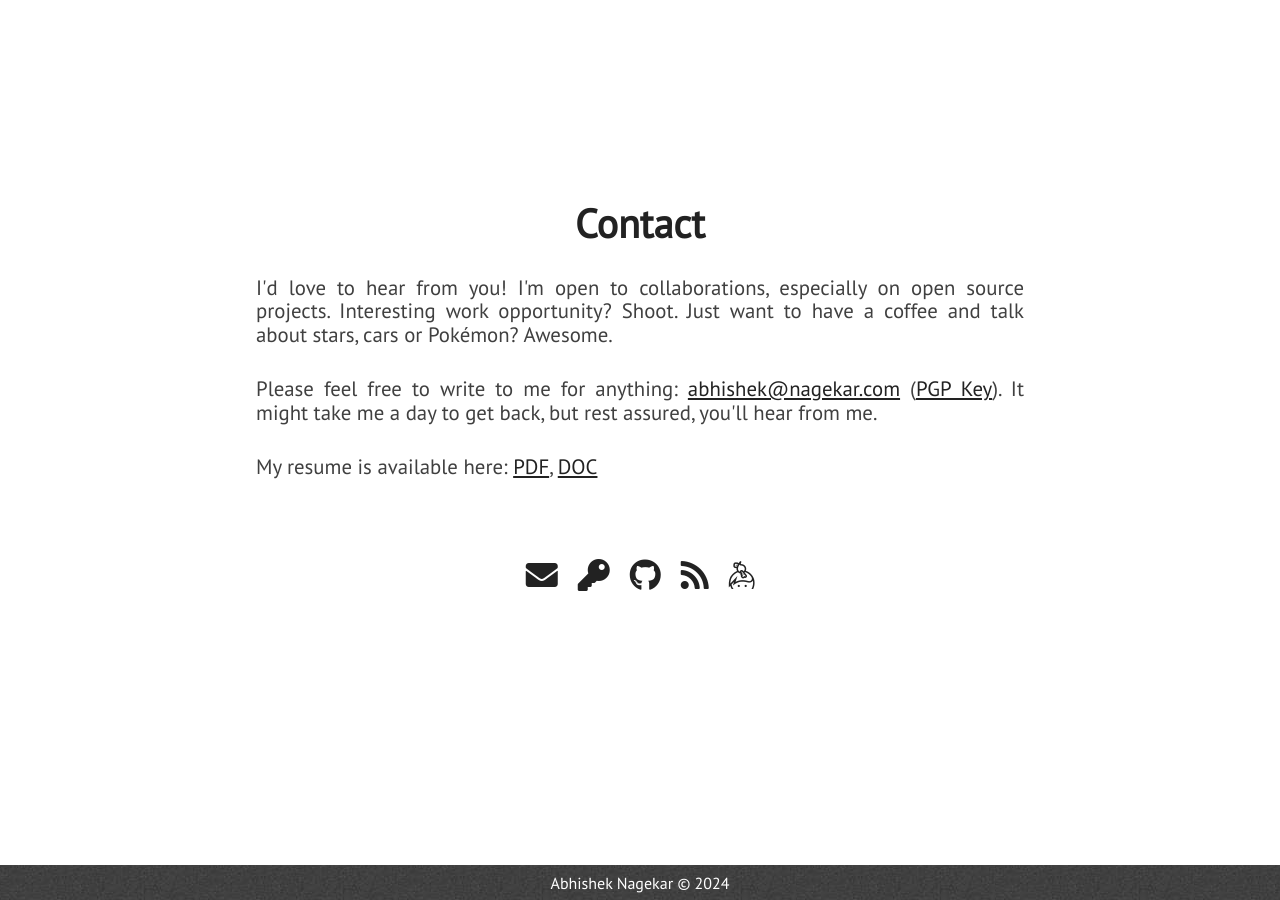
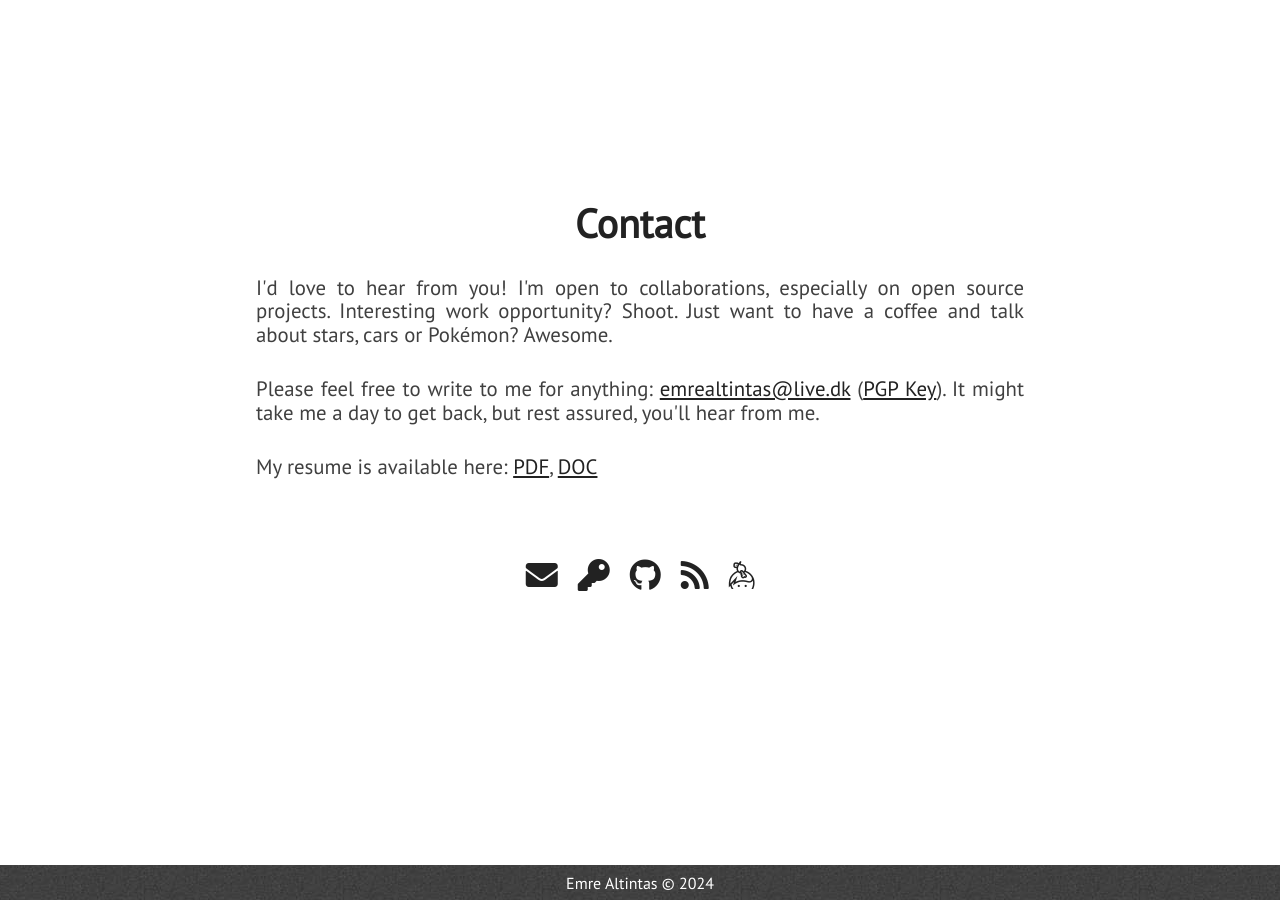
Before and after one commit to EmreAltiintas/portfolio, a Jekyll site: the page built from index.html, in a window 1280 px wide and 900 px high, scrolled down 5081 px. Built offline with Jekyll 4.4.1, drawn with Linux system fonts in a browser that asks for light colours; nearby versions of some CDN libraries; some of the changed text lies outside the part shown.

Commit message:
Update _config.yml

```diff
--- a/_config.yml
+++ b/_config.yml
@@ -1,18 +1,14 @@
-title: Abhishek Nagekar
-description: Web & Security Engineer
-site_title: '@abhn - Abhishek Nagekar'
+title: Emre Altintas
+description: Datamatikerstudernde
+site_title: 'Emre Altintas'
 
 # Build settings
 markdown: kramdown
 exclude: [vendor/ruby]
 
 # Personalization
-github_username: abhn
-blog_url: https://www.nagekar.com
-email: abhishek@nagekar.com
-keybase_username: abhn
-twitter_username: abhn_
-reddit_username: abhn
+github_username: emrealtiintas
+email: emrealtintas@live.dk
 
 # absolute or relative
 profile_picture: assets/images/pp.jpg
```
